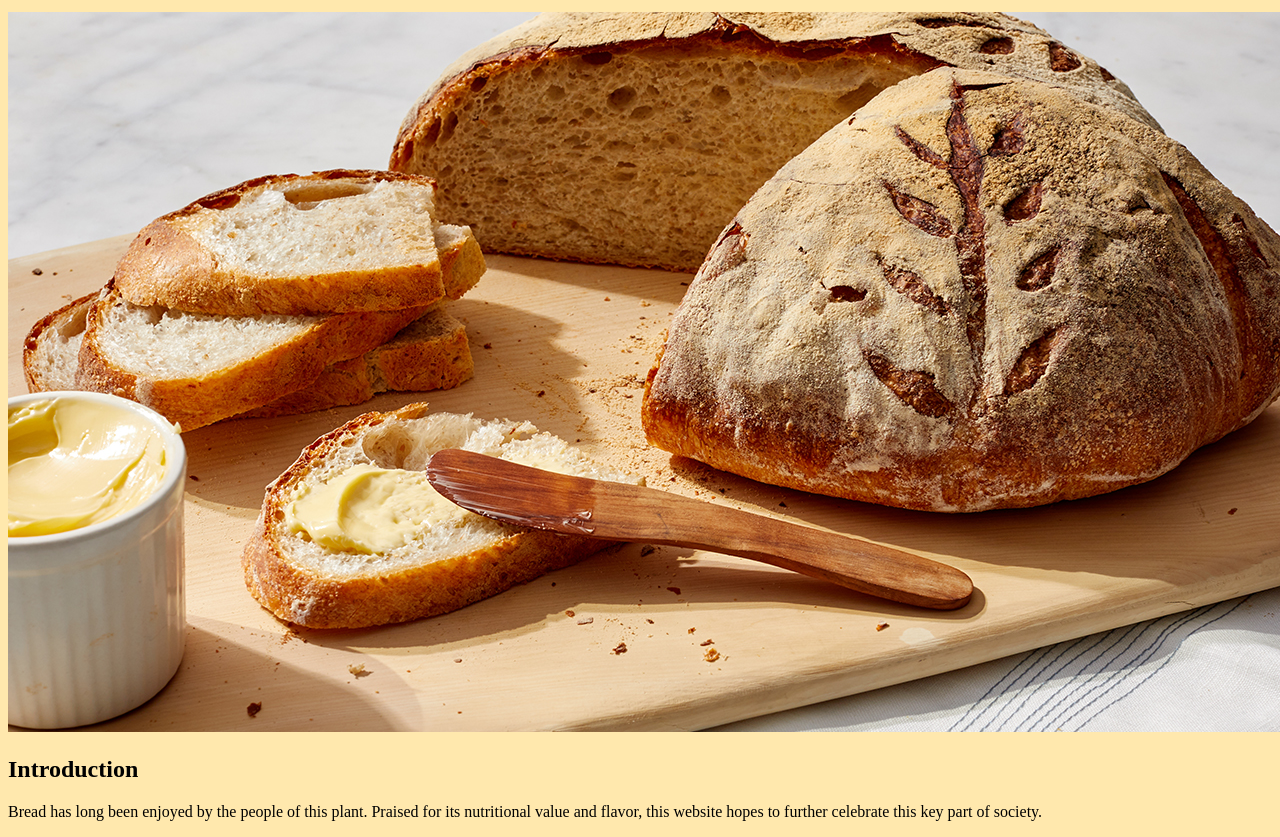
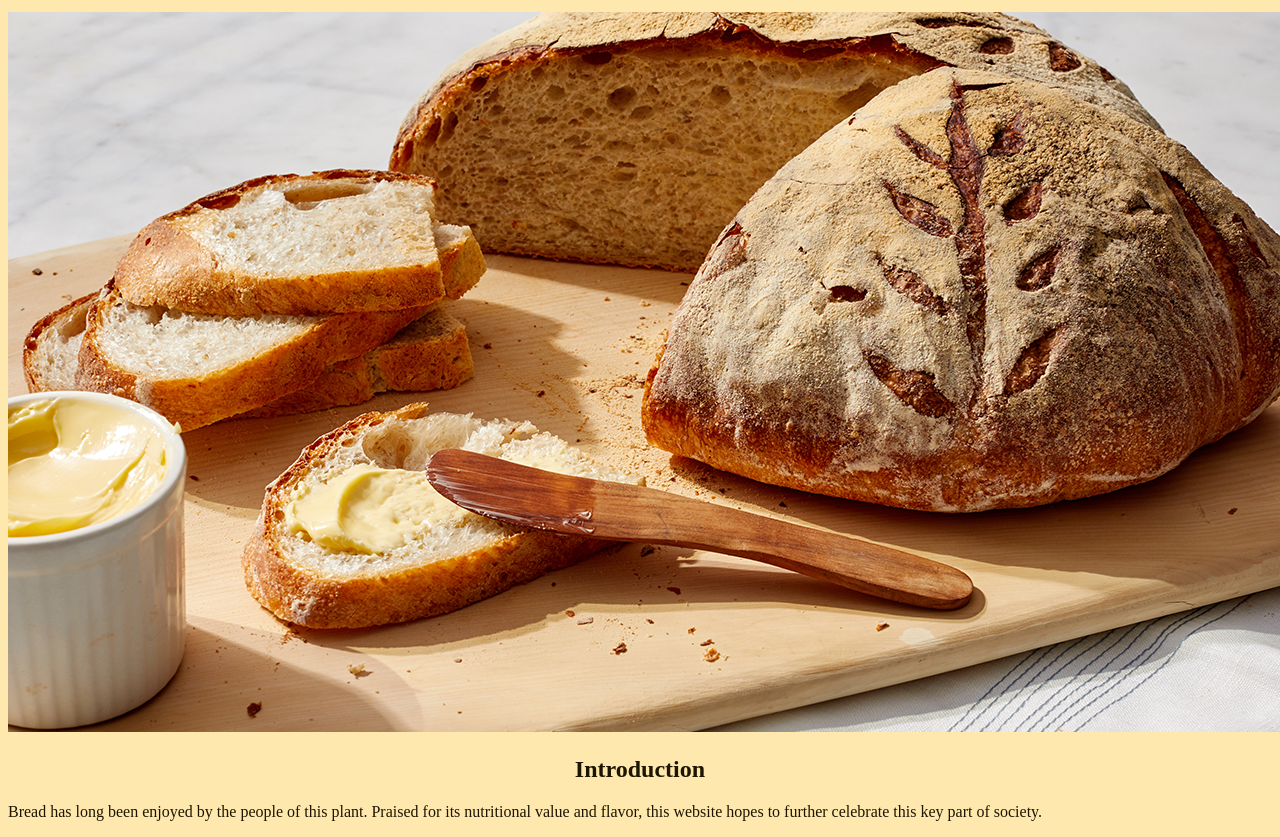
Before and after one commit to JoyP321/bread-webpage, a plain HTML site: page index.html in a window 1280 px wide. Shown: the part 113-950 px from the top of the page. Drawn offline with Linux system fonts and the light colour scheme.

Commit message:
Update index.html

```diff
--- a/index.html
+++ b/index.html
@@ -6,11 +6,14 @@
     <style>
       body{
         background-color: #ffe8ad;
+        color: #1c1501;
       }
       h1{
         font-size: 50px;
         text-align: center;
-        color: #1c1501;
+      }
+      h2{
+        text-align: center;
       }
     </style>
   </head>
```
